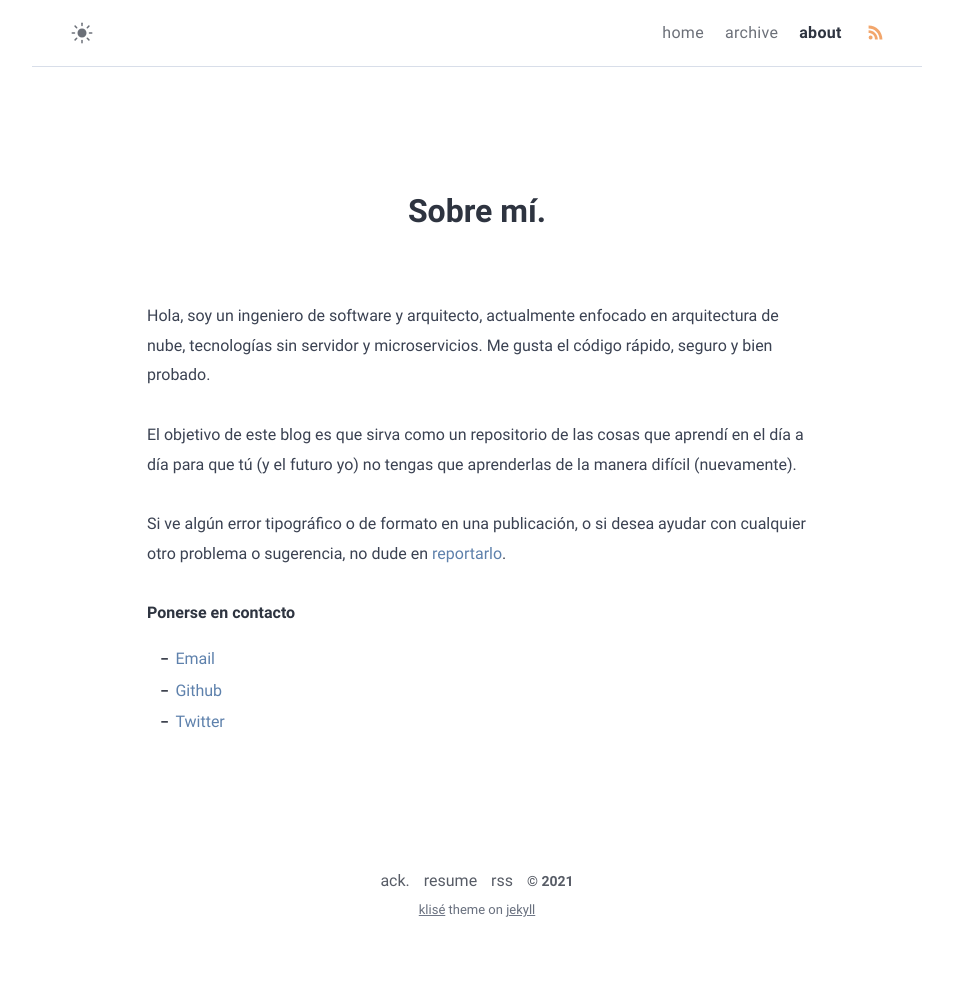
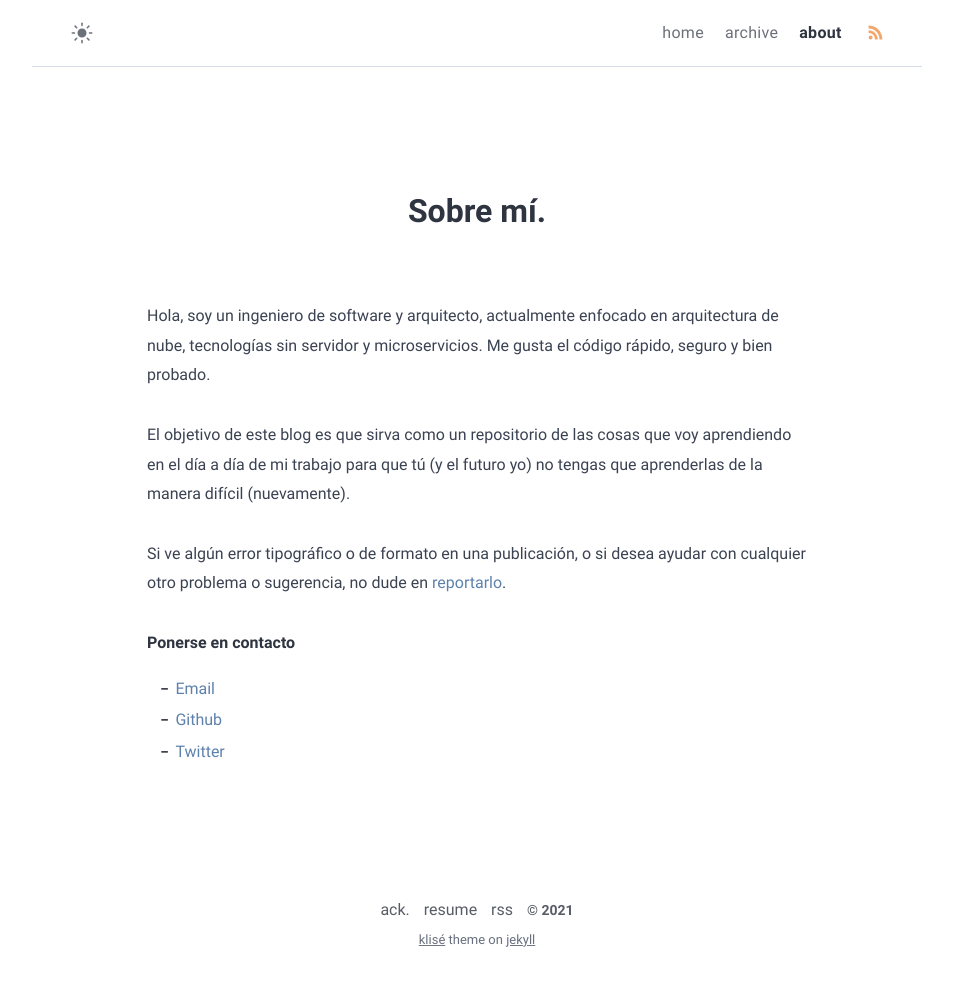
Before and after one commit to barrantesgerman/blog, a Jekyll site: the page built from about.md, in a window 1280 px wide. Shown: the whole page, without its empty margins (163-1116 px from the left). Built offline with Jekyll 4.4.1, drawn with Linux system fonts in a browser that asks for light colours; before the commit the page ends 954 px from its top, so only the background shows below that.

Commit message:
Actualización de Readme

```diff
--- a/about.md
+++ b/about.md
@@ -8,7 +8,7 @@ comments: false
 
 Hola, soy un ingeniero de software y arquitecto, actualmente enfocado en arquitectura de nube, tecnologías sin servidor y microservicios. Me gusta el código rápido, seguro y bien probado.
 
-El objetivo de este blog es que sirva como un repositorio de las cosas que aprendí en el día a día para que tú (y el futuro yo) no tengas que aprenderlas de la manera difícil (nuevamente).
+El objetivo de este blog es que sirva como un repositorio de las cosas que voy aprendiendo en el día a día de mi trabajo para que tú (y el futuro yo) no tengas que aprenderlas de la manera difícil (nuevamente).
 
 Si ve algún error tipográfico o de formato en una publicación, o si desea ayudar con cualquier otro problema o sugerencia, no dude en [reportarlo](https://github.com/{{ site.author.github }}/blog/issues/new).
 
```
Also changed, not shown: README.md.
